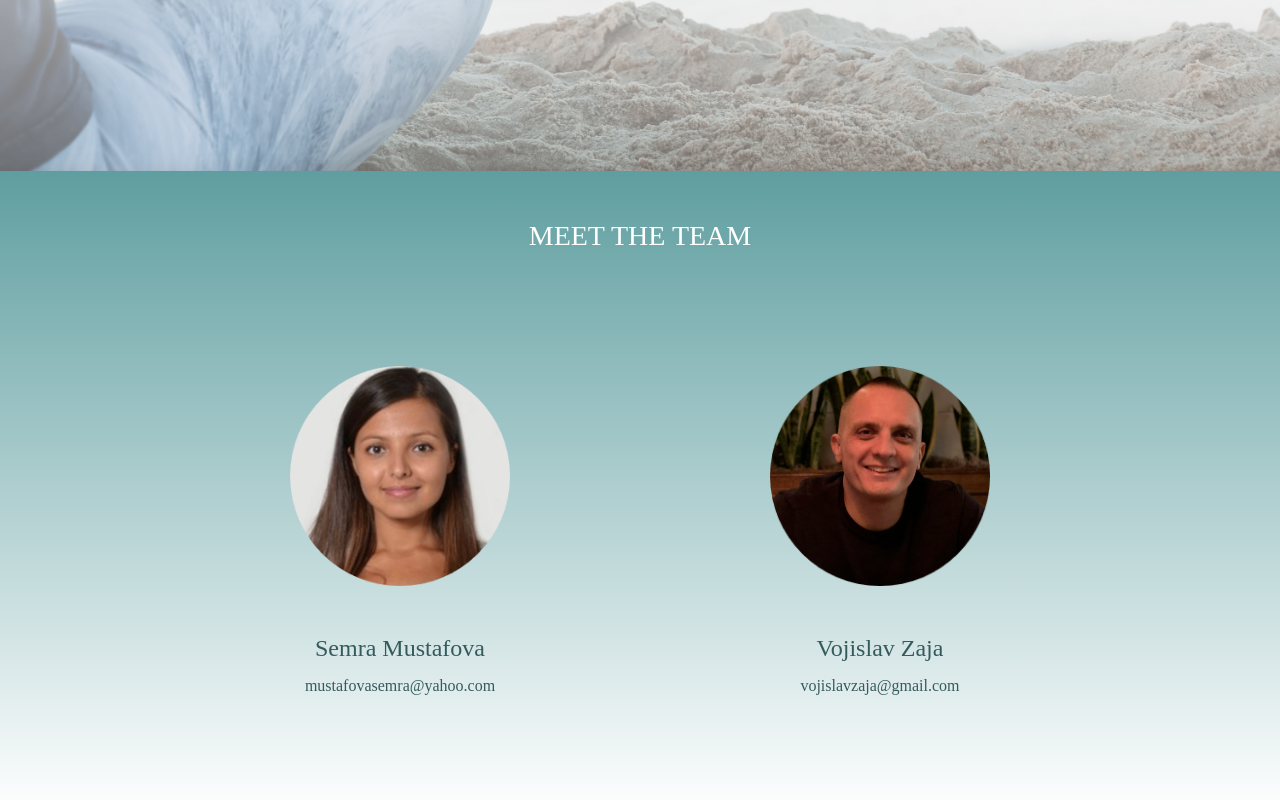
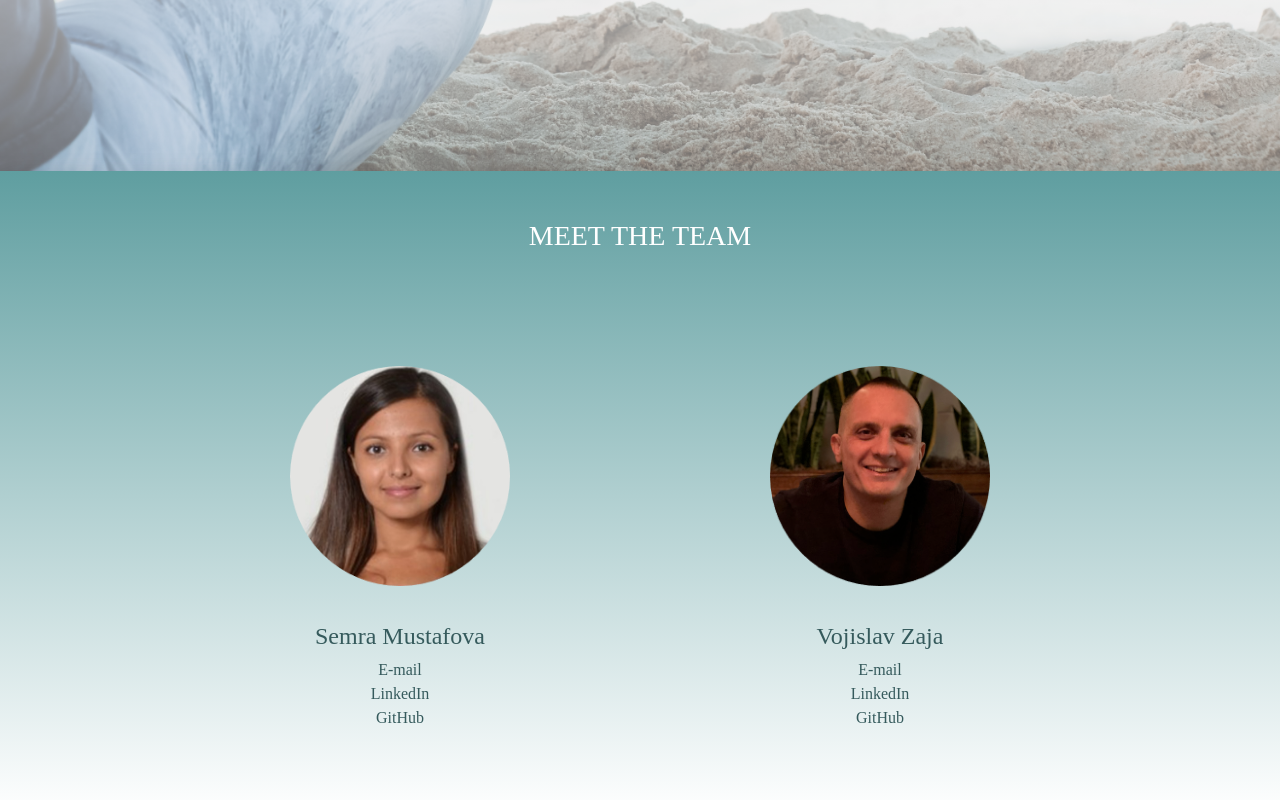
Before and after one commit to Week-6-React-Project/React-App, a React (Create React App) app: page / in a window 1280 px wide. Shown: the part 1988-2788 px from the top of the page. Built offline with nearby package versions, Linux system fonts and the light colour scheme; no server answers; a web font is replaced by a local one.

Commit message:
added social links

```diff
--- a/src/App.js
+++ b/src/App.js
@@ -18,7 +18,7 @@ import "@fontsource/gabriela";
 require("typeface-gabriela");
 
 function App() {
-  const [offSetY, setOffSetY] = useState(0);
+  const [offSetY, setOffSetY] = useState(0); // PARALAX
 
   const handleScrollUp = () => {
       setOffSetY(window.pageYOffset);
--- a/src/components/Footer.css
+++ b/src/components/Footer.css
@@ -1,8 +1,11 @@
 .footer {
+  background-color: white;
   display: flex;
   flex-direction: column;
   align-items: center;
   justify-content: space-around;
+  position: relative;
+  z-index: 5;
 }
 
 .social-media-logo {
--- a/src/components/Home.css
+++ b/src/components/Home.css
@@ -14,6 +14,8 @@ header {
   flex-direction: column;
   align-items: center;
   justify-content: space-around;
+  position: relative;
+  z-index: -10;
 }
 
 .pic-logo {
--- a/src/components/Home.js
+++ b/src/components/Home.js
@@ -50,7 +50,7 @@ function Home({ aboutRef, teamRef, homeRef, offSetY }) {
 
   return (
     <div ref={homeRef} className="home">
-      <header className="quote" style={{transform:`translateY(${offSetY*1.6}px)`}}>
+      <header className="quote" style={{transform:`translateY(${offSetY}px)`}}>
         <div className="pic-logo">
           <img src="../../images/background-new.png" />
         </div>
--- a/src/components/Team.css
+++ b/src/components/Team.css
@@ -48,3 +48,8 @@
 .meet-the-team div img {
   width: 220px;
 }
+
+.meet-the-team a {
+  text-decoration: none;
+  color: rgb(53, 90, 92);
+}
--- a/src/components/Team.js
+++ b/src/components/Team.js
@@ -10,14 +10,30 @@ function Team({ teamRef }) {
           <img src="../../images/semra.png" />
           <div className="team-info">
             <h4>Semra Mustafova</h4>
-            <p>mustafovasemra@yahoo.com</p>
+            <a href="mailto: mustafovasemra@yahoo.com">
+            E-mail
+            </a>
+            <a href="https://www.linkedin.com/in/semra-mustafova/">
+            LinkedIn
+            </a>
+            <a href="https://github.com/MustafovaSemra">
+            GitHub
+            </a>
           </div>
         </div>
         <div>
           <img src="../../images/voja.png" />
           <div className="team-info">
             <h4>Vojislav Zaja</h4>
-            <p>vojislavzaja@gmail.com</p>
+            <a href="mailto: vojislavzaja@gmail.com">
+            E-mail
+            </a>
+            <a href="https://www.linkedin.com/in/vojislav-zaja/">
+            LinkedIn
+            </a>
+            <a href="https://github.com/vojaso82">
+            GitHub
+            </a>
           </div>
         </div>
       </div>
```
Also changed, not shown: 1 other file (tests, documents, lock files or other folders).
